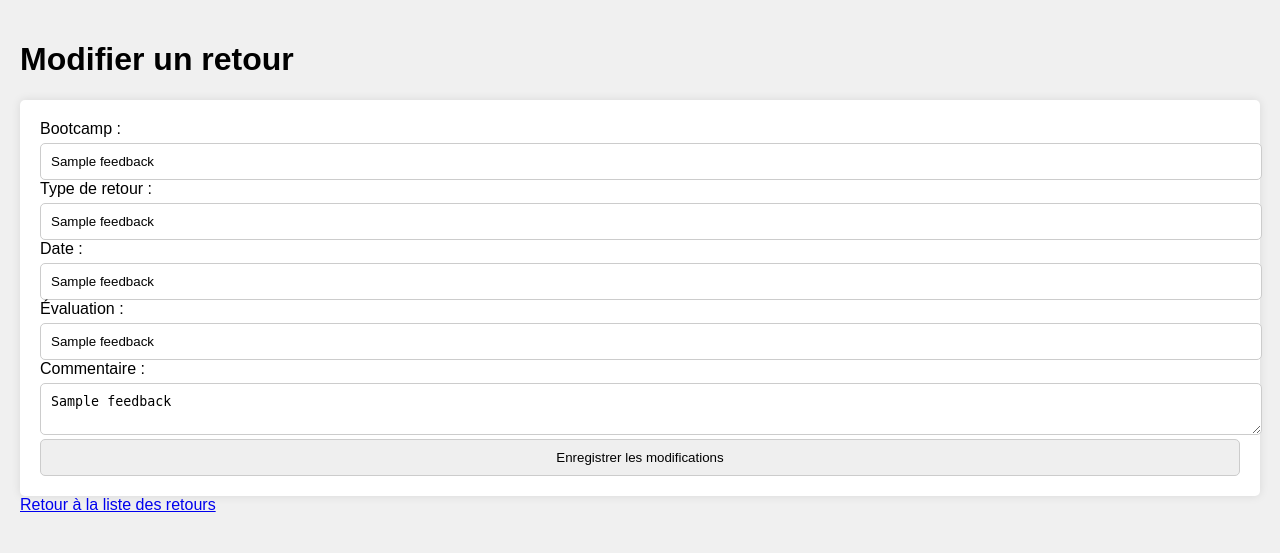
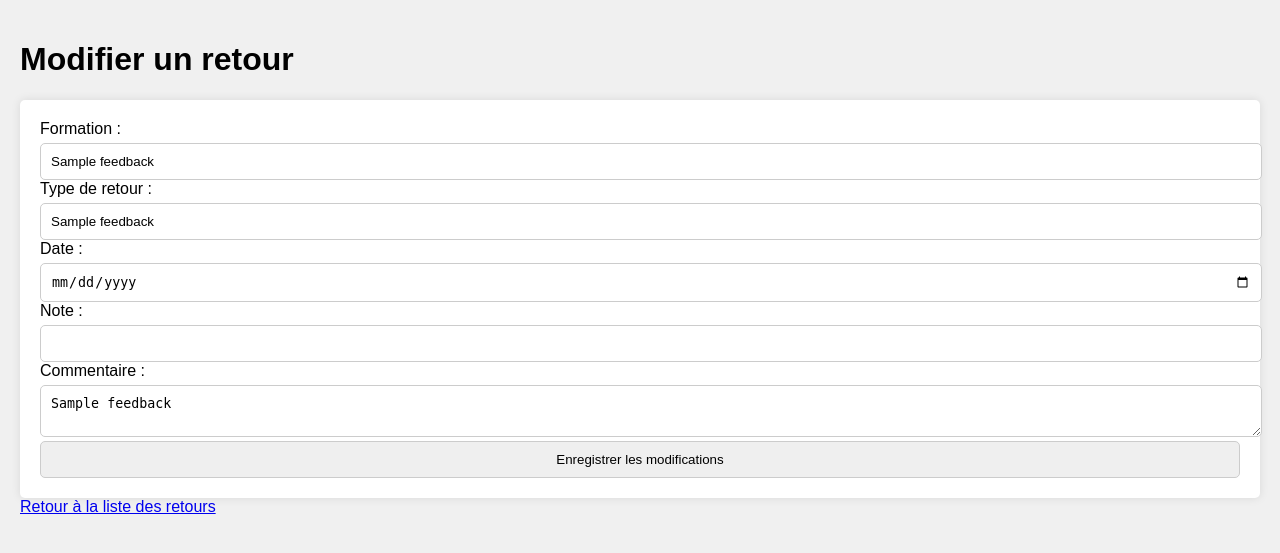
Before and after one commit to IlyesPyDE/lepont_feedback, a Flask app: template app/templates/feedback_update.html in a window 1280 px wide. Shown: the top 553 px of the page. Run offline with Flask 3, Linux system fonts and the light colour scheme; the template is opened without the code that fills it: most values are stand-ins (such as "Sample title", 1, 10 or a date in 2020).

Commit message:
update  routes.update_feedback

```diff
--- a/app/templates/feedback_update.html
+++ b/app/templates/feedback_update.html
@@ -17,22 +17,29 @@
 
     {% if feedback %}
         <form method="POST" action="{{ url_for('routes.update_feedback', id=feedback[0]) }}">
-            <label for="bootcamp">Bootcamp :</label>
-            <input type="text" id="bootcamp" name="bootcamp" value="{{ feedback[1] }}" required><br>
-
-            <label for="feedback_type">Type de retour :</label>
-            <input type="text" id="feedback_type" name="feedback_type" value="{{ feedback[2] }}" required><br>
-
-            <label for="date">Date :</label>
-            <input type="text" id="date" name="date" value="{{ feedback[3] }}" required><br>
-
-            <label for="rating">Évaluation :</label>
-            <input type="text" id="rating" name="rating" value="{{ feedback[4] }}" required><br>
-
-            <label for="comment">Commentaire :</label>
-            <textarea id="comment" name="comment" required>{{ feedback[5] }}</textarea><br>
-
-            <input type="submit" value="Enregistrer les modifications">
+            <div>
+                <label for="formation">Formation :</label>
+                <input type="text" id="formation" name="formation" value="{{ feedback[1] }}" required>
+            </div>
+            <div>
+                <label for="typeRetour">Type de retour :</label>
+                <input type="text" id="typeRetour" name="typeRetour" value="{{ feedback[2] }}" required>
+            </div>
+            <div>
+                <label for="date">Date :</label>
+                <input type="date" id="date" name="date" value="{{ feedback[3] }}" required>
+            </div>
+            <div>
+                <label for="rating">Note :</label>
+                <input type="number" id="rating" name="rating" value="{{ feedback[4] }}" min="1" max="5" required>
+            </div>
+            <div>
+                <label for="comments">Commentaire :</label>
+                <textarea id="comments" name="comments" required>{{ feedback[5] }}</textarea>
+            </div>
+            <div>
+                <input type="submit" value="Enregistrer les modifications">
+            </div>
         </form>
     {% else %}
         <p>Aucun retour trouvé avec cet ID.</p>
```
Also changed, not shown: app/routes.py (+67 -44 lines).
